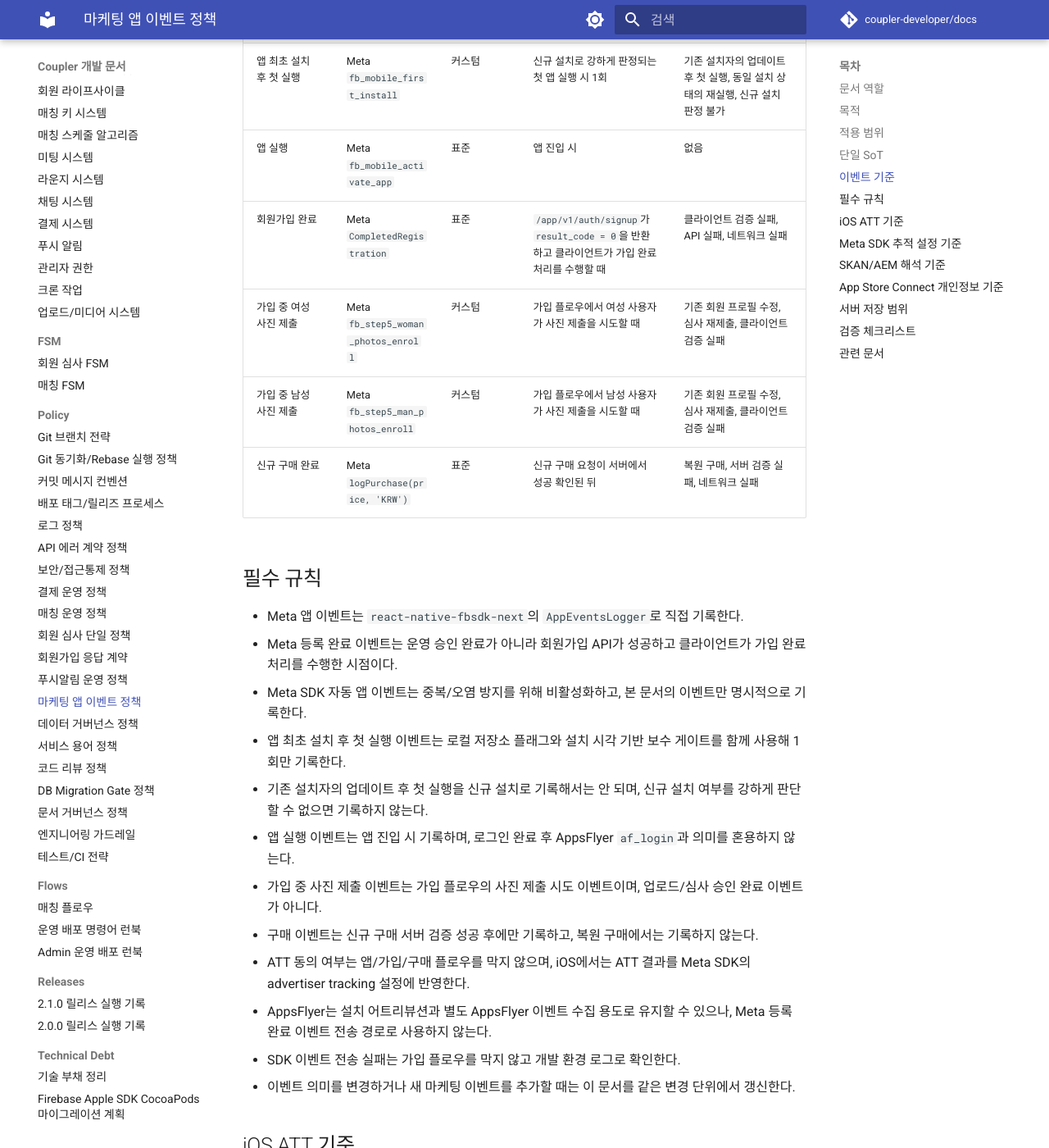
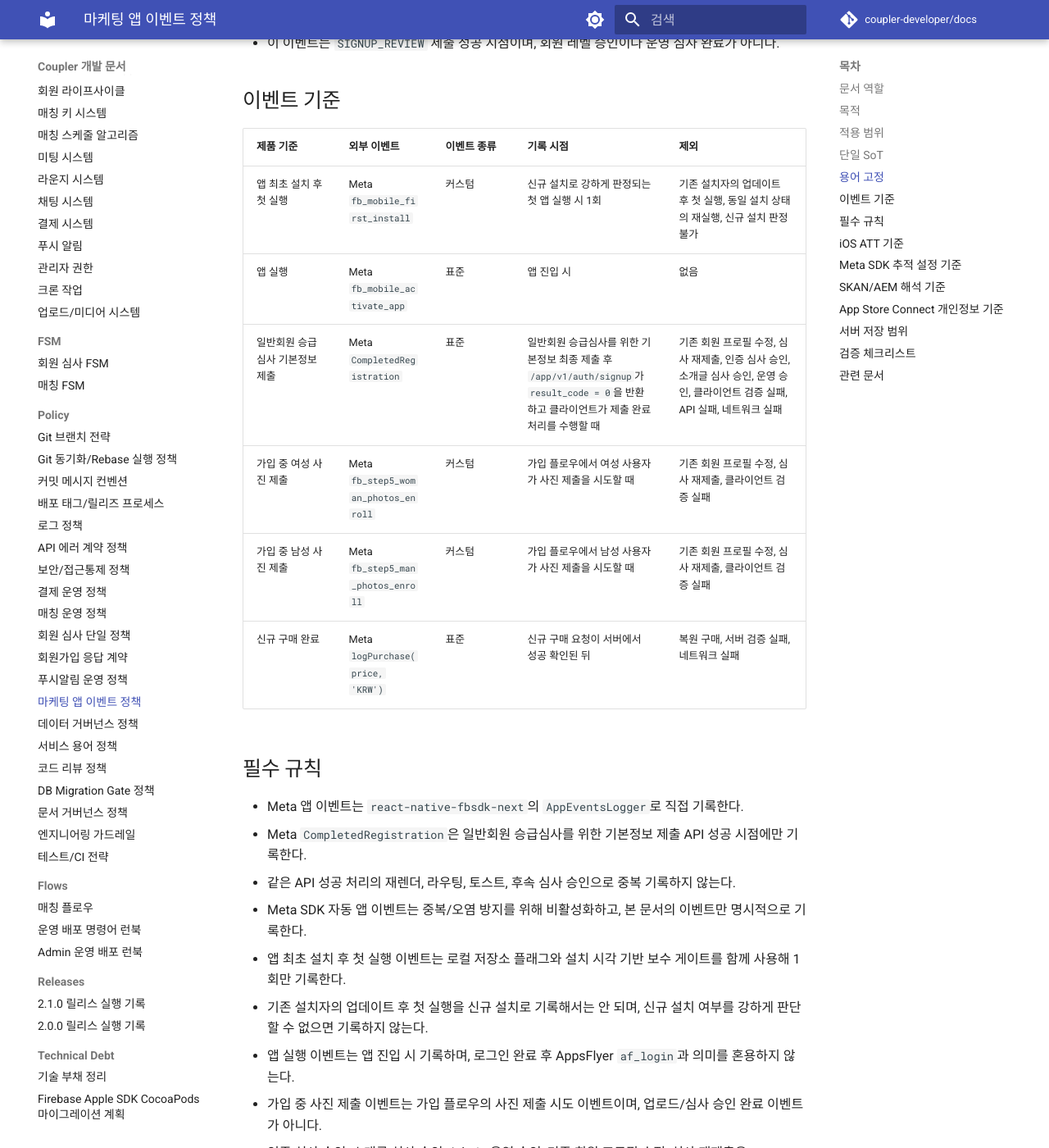
Before and after one commit to coupler-developer/docs, an MkDocs documentation site: the page built from content/policy/marketing-app-events-policy.md, in a window 1280 px wide and 1400 px high, scrolled down 926 px. Shown: the whole window at 82% size. Built offline with MkDocs 1.6.1 and Material for MkDocs 9.7.7, drawn with Linux system fonts in a browser that asks for light colours; comment, search, counter and statistics services are not loaded; some of the changed text lies outside the part shown.

Commit message:
docs: 마케팅 이벤트 기준 정리
Changes:
- CompletedRegistration 제품 기준을 일반회원 승급심사 기본정보 제출로 고정
- 인증/소개글 승인, Admin 승인, 기존 회원 수정, 심사 재제출 제외 조건 명시
- 회원가입 응답 계약의 마케팅 이벤트 문구를 제출 완료 처리 기준으로 정리

Tests:
- git diff --check 통과
- yarn validate:docs-structure 통과
- yarn validate:release-records 통과
- yarn lint:md 통과
- not run: mkdocs build --strict 로컬 mkdocs 모듈 없음

```diff
--- a/content/policy/marketing-app-events-policy.md
+++ b/content/policy/marketing-app-events-policy.md
@@ -15,7 +15,7 @@
 
 - `coupler-mobile-app`
 - Meta SDK 직접 App Events, AppsFlyer 앱 이벤트
-- 앱 설치/실행, 신규 회원가입, 가입 중 사진 제출, 신규 구매 전환 측정
+- 앱 설치/실행, 일반회원 승급심사를 위한 기본정보 제출, 가입 중 사진 제출, 신규 구매 전환 측정
 
 ## 단일 SoT
 
@@ -23,13 +23,18 @@
 - 회원가입 성공 응답: [회원가입 응답 계약](signup-response-contract.md)
 - 리뷰/증빙 기준: [코드 리뷰 정책](code-review-policy.md)
 
+## 용어 고정
+
+- Meta `CompletedRegistration`의 제품 기준명은 `일반회원 승급심사 기본정보 제출`이다.
+- 이 이벤트는 `SIGNUP_REVIEW` 제출 성공 시점이며, 회원 레벨 승인이나 운영 심사 완료가 아니다.
+
 ## 이벤트 기준
 
 | 제품 기준 | 외부 이벤트 | 이벤트 종류 | 기록 시점 | 제외 |
 | --- | --- | --- | --- | --- |
 | 앱 최초 설치 후 첫 실행 | Meta `fb_mobile_first_install` | 커스텀 | 신규 설치로 강하게 판정되는 첫 앱 실행 시 1회 | 기존 설치자의 업데이트 후 첫 실행, 동일 설치 상태의 재실행, 신규 설치 판정 불가 |
 | 앱 실행 | Meta `fb_mobile_activate_app` | 표준 | 앱 진입 시 | 없음 |
-| 회원가입 완료 | Meta `CompletedRegistration` | 표준 | `/app/v1/auth/signup`가 `result_code = 0`을 반환하고 클라이언트가 가입 완료 처리를 수행할 때 | 클라이언트 검증 실패, API 실패, 네트워크 실패 |
+| 일반회원 승급심사 기본정보 제출 | Meta `CompletedRegistration` | 표준 | 일반회원 승급심사를 위한 기본정보 최종 제출 후 `/app/v1/auth/signup`가 `result_code = 0`을 반환하고 클라이언트가 제출 완료 처리를 수행할 때 | 기존 회원 프로필 수정, 심사 재제출, 인증 심사 승인, 소개글 심사 승인, 운영 승인, 클라이언트 검증 실패, API 실패, 네트워크 실패 |
 | 가입 중 여성 사진 제출 | Meta `fb_step5_woman_photos_enroll` | 커스텀 | 가입 플로우에서 여성 사용자가 사진 제출을 시도할 때 | 기존 회원 프로필 수정, 심사 재제출, 클라이언트 검증 실패 |
 | 가입 중 남성 사진 제출 | Meta `fb_step5_man_photos_enroll` | 커스텀 | 가입 플로우에서 남성 사용자가 사진 제출을 시도할 때 | 기존 회원 프로필 수정, 심사 재제출, 클라이언트 검증 실패 |
 | 신규 구매 완료 | Meta `logPurchase(price, 'KRW')` | 표준 | 신규 구매 요청이 서버에서 성공 확인된 뒤 | 복원 구매, 서버 검증 실패, 네트워크 실패 |
@@ -37,15 +42,17 @@
 ## 필수 규칙
 
 - Meta 앱 이벤트는 `react-native-fbsdk-next`의 `AppEventsLogger`로 직접 기록한다.
-- Meta 등록 완료 이벤트는 운영 승인 완료가 아니라 회원가입 API가 성공하고 클라이언트가 가입 완료 처리를 수행한 시점이다.
+- Meta `CompletedRegistration`은 일반회원 승급심사를 위한 기본정보 제출 API 성공 시점에만 기록한다.
+- 같은 API 성공 처리의 재렌더, 라우팅, 토스트, 후속 심사 승인으로 중복 기록하지 않는다.
 - Meta SDK 자동 앱 이벤트는 중복/오염 방지를 위해 비활성화하고, 본 문서의 이벤트만 명시적으로 기록한다.
 - 앱 최초 설치 후 첫 실행 이벤트는 로컬 저장소 플래그와 설치 시각 기반 보수 게이트를 함께 사용해 1회만 기록한다.
 - 기존 설치자의 업데이트 후 첫 실행을 신규 설치로 기록해서는 안 되며, 신규 설치 여부를 강하게 판단할 수 없으면 기록하지 않는다.
 - 앱 실행 이벤트는 앱 진입 시 기록하며, 로그인 완료 후 AppsFlyer `af_login`과 의미를 혼용하지 않는다.
 - 가입 중 사진 제출 이벤트는 가입 플로우의 사진 제출 시도 이벤트이며, 업로드/심사 승인 완료 이벤트가 아니다.
+- 인증 심사 승인, 소개글 심사 승인, Admin 운영 승인, 기존 회원 프로필 수정, 심사 재제출은 `CompletedRegistration` 기록 시점이 아니다.
 - 구매 이벤트는 신규 구매 서버 검증 성공 후에만 기록하고, 복원 구매에서는 기록하지 않는다.
 - ATT 동의 여부는 앱/가입/구매 플로우를 막지 않으며, iOS에서는 ATT 결과를 Meta SDK의 advertiser tracking 설정에 반영한다.
-- AppsFlyer는 설치 어트리뷰션과 별도 AppsFlyer 이벤트 수집 용도로 유지할 수 있으나, Meta 등록 완료 이벤트 전송 경로로 사용하지 않는다.
+- AppsFlyer는 설치 어트리뷰션과 별도 AppsFlyer 이벤트 수집 용도로 유지할 수 있으나, Meta `CompletedRegistration` 전송 경로로 사용하지 않는다.
 - SDK 이벤트 전송 실패는 가입 플로우를 막지 않고 개발 환경 로그로 확인한다.
 - 이벤트 의미를 변경하거나 새 마케팅 이벤트를 추가할 때는 이 문서를 같은 변경 단위에서 갱신한다.
 
@@ -106,7 +113,8 @@
 - [ ] Meta Events Manager에서 `fb_mobile_first_install`이 신규 설치 후 첫 실행 1회만 수신되는가?
 - [ ] 기존 설치자가 업데이트 후 첫 실행해도 `fb_mobile_first_install`이 수신되지 않는가?
 - [ ] Meta Events Manager에서 `fb_mobile_activate_app`이 앱 실행마다 수신되는가?
-- [ ] 회원가입 성공 후 `CompletedRegistration`이 수신되는가?
+- [ ] 일반회원 승급심사를 위한 기본정보 제출 API 성공 후 `CompletedRegistration`이 수신되는가?
+- [ ] 인증 심사 승인, 소개글 심사 승인, Admin 운영 승인, 기존 회원 프로필 수정, 심사 재제출에서 `CompletedRegistration`이 수신되지 않는가?
 - [ ] 가입 중 여성/남성 사진 제출 시 `fb_step5_woman_photos_enroll`, `fb_step5_man_photos_enroll`이 성별별로 수신되는가?
 - [ ] 신규 구매 서버 검증 성공 후 `logPurchase(price, 'KRW')`가 수신되는가?
 - [ ] 복원 구매, API 실패, 네트워크 실패, 클라이언트 검증 실패에서는 전환 이벤트가 기록되지 않는가?
```
Also changed, not shown: content/policy/signup-response-contract.md (+4 -3 lines).
